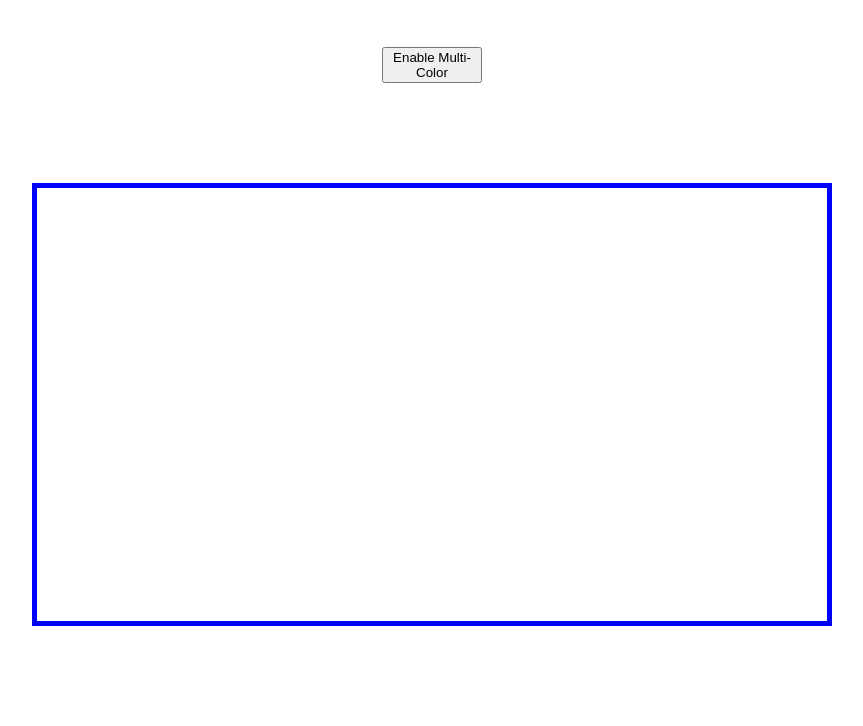
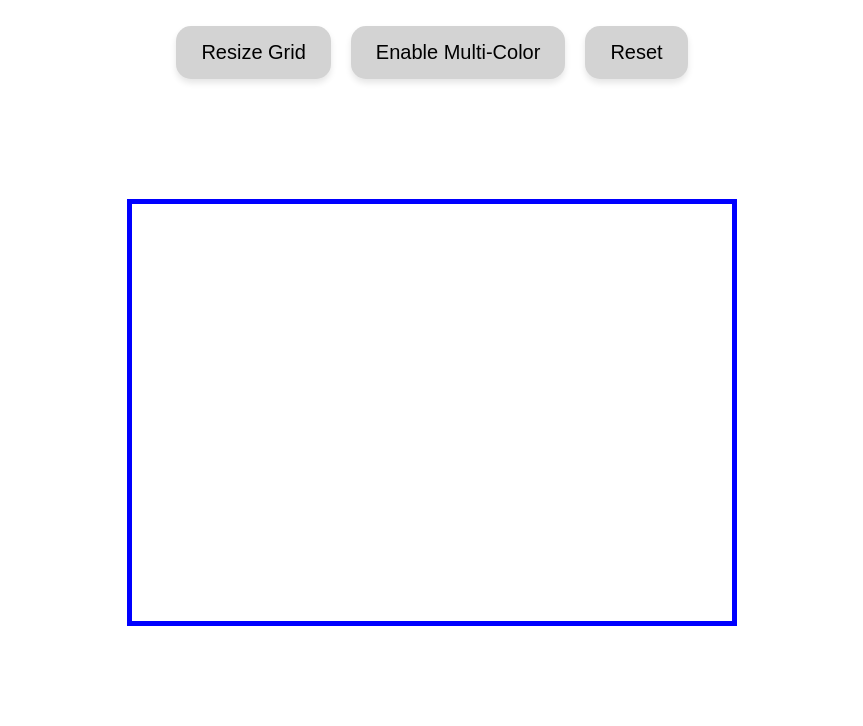
Before and after one commit to gering92/Etch-a-Sketch, a plain HTML site: page index.html in a window 1280 px wide. Shown: the part 74-800 px from the top of the page, without its empty margins (208-1071 px from the left). Drawn offline with Linux system fonts and the light colour scheme.

Commit message:
Made the buttons look nicer. Added click down functionality to draw.

```diff
--- a/index.html
+++ b/index.html
@@ -8,6 +8,7 @@
     <script src="script.js" defer></script>
 </head>
 <body>
+    <h1>Etch-a-Sketch</h1>
 
 </body>
 </html>
--- a/script.js
+++ b/script.js
@@ -1,9 +1,15 @@
+const buttonContainer = document.createElement("div");
+buttonContainer.classList.add("buttonContainer");
 const resizeBtn = document.createElement("button");
 const multiColor = document.createElement("button");
+const reset = document.createElement("button");
 resizeBtn.textContent = "Resize Grid"
 multiColor.textContent = "Enable Multi-Color"
-document.body.appendChild(resizeBtn);
-document.body.appendChild(multiColor);
+reset.textContent = "Reset"
+buttonContainer.appendChild(resizeBtn);
+buttonContainer.appendChild(multiColor);
+buttonContainer.appendChild(reset);
+document.body.appendChild(buttonContainer);
 
 let randColor = false;
 
@@ -55,15 +61,26 @@ function createGrid(rows, cols) {
 function cellEventListener() {
     const cells = document.querySelectorAll(".cell");
 
+    let isClicking = false;
+
     cells.forEach(cell => {
         cell.addEventListener("mouseover", () => {
-            if (randColor) {
-                const randomColor = '#' + Math.floor(Math.random() * 16777215).toString(16);
-                cell.style.backgroundColor = randomColor;
-            } else {
-                cell.style.backgroundColor = "black";
+            if (isDrawing) {
+                if (randColor) {
+                    const randomColor = '#' + Math.floor(Math.random() * 16777215).toString(16);
+                    cell.style.backgroundColor = randomColor;
+                } else {
+                    cell.style.backgroundColor = "black";
+                }
             }
+        });
 
+        cell.addEventListener("mousedown", function() {
+            isDrawing = true;
+        })
+
+        cell.addEventListener("mouseup", function() {
+            isDrawing = false;
         })
     })
 }
@@ -88,6 +105,11 @@ resizeBtn.addEventListener("click", function() {
     }
 })
 
+reset.addEventListener("click", function() {
+    clearGrid();
+    createGrid(gridSize, gridSize);
+})
+
 multiColor.addEventListener("click", function() {
     randColor = !randColor;
     cellEventListener();
--- a/style.css
+++ b/style.css
@@ -17,10 +17,9 @@
     display: flex;
     border: 5px solid blue;
     flex-wrap: wrap;
-    width: 800px;
-    height: 800px;
+    width: 600px;
+    height: 600px;
     margin: 100px;
-    box-sizing: border-box;
 }
 
 body {
@@ -32,10 +31,29 @@ body {
     margin: 0;
 }
 
+.buttonContainer {
+    /* Your CSS styles for the button container go here */
+    /* For example: */
+    display: flex;
+    justify-content: space-around;
+    align-items: center;
+    padding: 20px;
+    column-gap: 20px;
+}
+
 button {
-    display: flex;
-    justify-content: center;
-    align-items: center;
-    width: 100px;
-    margin-top: 50px;
+    padding: 15px 25px;
+    border: none;
+    border-radius: 15px;
+    background-color: #D3D3D3; /* Grey */
+    text-align: center;
+    color: black; /*White Text */
+    font-size: 20px;
+    cursor: pointer;
+    box-shadow: 0 4px 6px rgba(0, 0, 0, 0.1);
 }
+
+button:hover {
+    background-color: #555;
+    color: white;
+}
```
